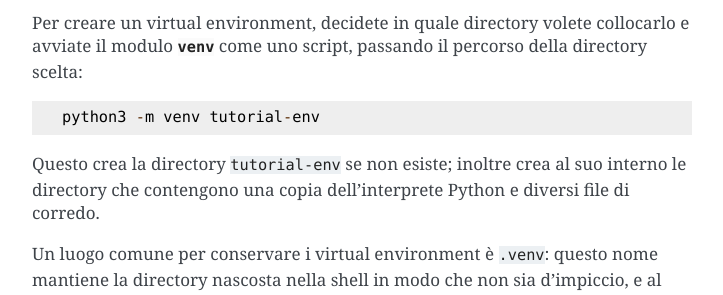
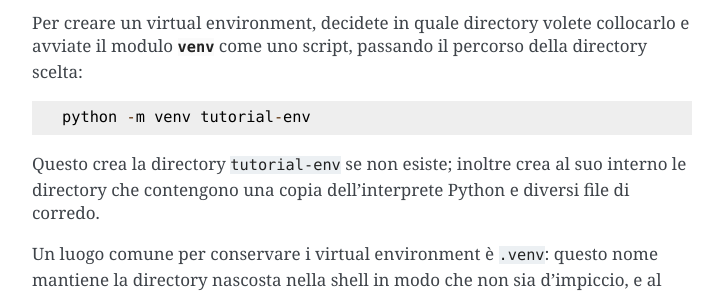
Before and after one commit to ricpol/pytutorial-it, a Sphinx documentation site: the page built from tutorial/source/venv.rst, in a window 1280 px wide and 900 px high, scrolled down 753 px. Shown: the part 152-447 px from the top of the window, without its empty margins (388-1111 px from the left). Built offline with Sphinx 7.4.7, drawn with Linux system fonts in a browser that asks for light colours.

Commit message:
sync up to commit 95fd2df

```diff
--- a/tutorial/source/appetite.rst
+++ b/tutorial/source/appetite.rst
@@ -8,7 +8,7 @@
 
     Questa è la traduzione della **versione "stabile" del Tutorial**,
     corrispondente a Python 3.10, ed è aggiornata al
-    `3 febbraio 2023 <https://github.com/python/cpython/commits/3.10/Doc/tutorial>`_.
+    `15 marzo 2023 <https://github.com/python/cpython/commits/3.10/Doc/tutorial>`_.
 
     La repository GitHub di questo progetto
     `si trova qui <https://github.com/ricpol/pytutorial-it>`_:
--- a/tutorial/source/venv.rst
+++ b/tutorial/source/venv.rst
@@ -43,7 +43,7 @@ Per creare un virtual environment, decidete in quale directory volete
 collocarlo e avviate il modulo :mod:`venv` come uno script, passando il
 percorso della directory scelta::
 
-   python3 -m venv tutorial-env
+   python -m venv tutorial-env
 
 Questo crea la directory ``tutorial-env`` se non esiste; inoltre crea al suo
 interno le directory che contengono una copia dell'interprete Python
```
